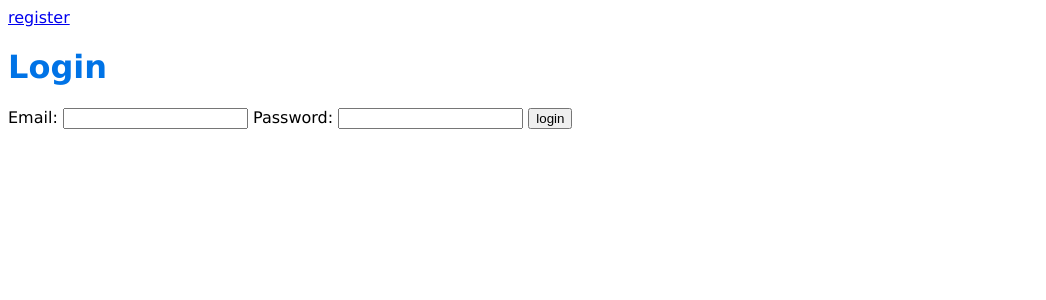
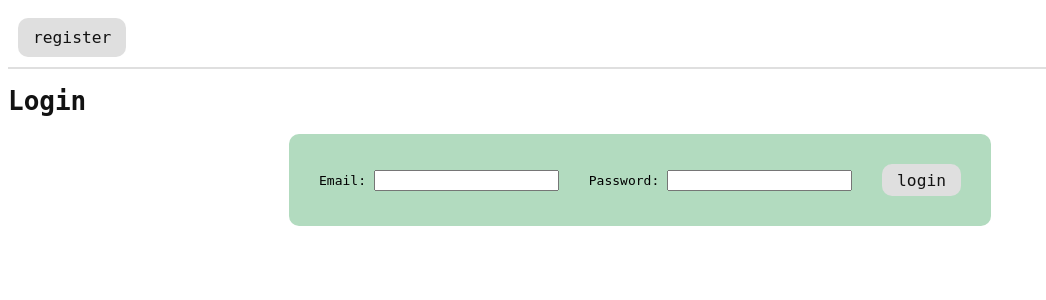
Before and after one commit to mg126e/Portfolio_Drive, a Flask app: page / in a window 1280 px wide. Shown: the top 300 px of the page, without its empty margins (0-1046 px from the left). Run offline with Flask 3, Linux system fonts and the light colour scheme.

Commit message:
some nav and login/reg styling

```diff
--- a/app.py
+++ b/app.py
@@ -39,7 +39,7 @@ def about():
 @app.route('/login/', methods=['POST', 'GET'])
 def login():
     if request.method == 'GET':
-        return render_template('login.html')
+        return render_template('login.html', page_title='Login')
     else:
         if request.form.get('email') != '' and request.form.get('password') != '':
             if lrh.login_helper(request.form.get('email'), request.form.get('password'), dbi):
@@ -53,7 +53,7 @@ def login():
 @app.route('/register/', methods=['POST', 'GET'])
 def register():
     if request.method == 'GET':
-        return render_template('register.html')
+        return render_template('register.html', page_title='Register')
     else:
         if request.form.get('email') != '' and request.form.get('password1') != '' and request.form.get('password2') != '':
             if password1 := request.form.get('password1') != request.form.get('password2'):
--- a/static/style.css
+++ b/static/style.css
@@ -11,11 +11,11 @@
 */
 
 HTML {
-    --color-header: #0073e6;  /* for H1-H6 and nav buttons. */
-    --color-focus: #5ba300;   /* for focussed elements and mouseover on nav */
+    --color-header: #121212;  /* for H1-H6 and nav buttons. */
     --color-alert: #b51963;   /* for flashed messages and such. */
     --color-nav-fg: white;    /* foreground color of nav text. */
-    --font-family: Verdana;
+    --font-family: monospace;
+    --nav-color: #DFDFDF;
     font-family: var(--font-family)
 }
 
@@ -29,59 +29,82 @@ HTML {
 
 h1, h2, h3, h4, h5, h6 {
     color: var(--color-header);
+    font-size: 2em;
 }
 
 h1 {
     font-size: 200%;
 }
 
+nav {
+ width: 100%;
+ display: flex;
+ border-bottom: 2px solid  var(--nav-color);
+ justify-content: flex-start;
+ align-items: center;
 
-/* for a simple navbar. Talk to Scott if you want drop-downs. */
-nav > ul {
-    display: flex;
-    flex-direction: row;
 }
 
-nav ul {
-    list-style-type: none;
-    margin: 0px;
-    padding: 0px;
+nav > ul {
+ display: flex;
+ flex-direction: row;
+ gap: 15px;
+ margin: 0px;
+ padding: 0px;
+ list-style-type: none;
+ padding: 10px;
+ border-radius: 5px;
 }
 
 nav > ul > li {
+    display: flex;
+    align-items: center;
     flex: 0 0 auto;
-    width: 15em;
+    background-color: var(--color-header);
+    width: fit-content;
+    height: 3em;
+    padding: 0px 15px;
+    border-radius: 10px;
+    background-color: var(--nav-color);
 }
 
-nav button, nav a {
-    display: block;
-    box-sizing: border-box; /* easier to make button and A the same size */
-    width: 100%;
-    height: 40px;
-    padding: 0px;
-    padding-bottom: 5px;
-    background-color: var(--color-header);
-    color: var(--color-nav-fg);
-    border: 2px solid black;
-    border-radius: 5px;
-    cursor: pointer;
-    /* Firefox uses font -apple-system unless I repeat the font spec here. */
-    font-family: var(--font-family);
-    font-weight: bold;
-    font-size: 1.4rem;
+nav a{
+    text-align: center;
+    text-decoration: none;
+    color: var(--color-header);
+    font-family: monospace;
+    font-size: 1.25rem;
 }
 
-/* Only the top-level buttons are centered; lower ones are left-aligned. */
-nav > ul > li > button , nav > ul > li > a {
-    text-align: center;
+nav li:hover, nav li:focus-within {
+    background-color: var(--color-header);
+
+    > a {
+        color: var(--color-nav-fg);
+    }
 }
 
-/* because of the margin trick, this can only be used for the last element */
-
-nav li.right {
-    margin-left: auto;
+button {
+    font-family: monospace;
+    font-size: 1.25rem;
+    background-color: var(--nav-color);
+    color: var(--color-header);
+    border-radius: 10px;
+    padding: 0px 15px;
+    height: 2em;
+    border: none;
 }
 
-nav button:hover, button:focus, nav a:hover, nav a:focus {
-    background-color: var(--color-focus);
+form {
+    display: flex;
+    flex-direction: row;
+    gap: 10px;
+    width: fit-content;
+    margin: 0 auto;
+    background-color: #b2dbbf;
+    border-radius: 10px;
+    padding: 30px;
+    justify-content: center;
+    align-items: center;
+    gap: 30px;
 }
--- a/templates/login.html
+++ b/templates/login.html
@@ -1,7 +1,11 @@
 {% extends "baseGreet.html" %}
 
 {% block nav %}
-<a href="{{url_for('register')}}"> register </a>
+<nav>
+    <ul>
+        <li><a href="{{url_for('register')}}"> register </a> </li>
+    </ul>
+</nav>
 {% endblock %}
 
 {% block main_content %}
```
Also changed, not shown: templates/register.html (+6 -1 lines).
